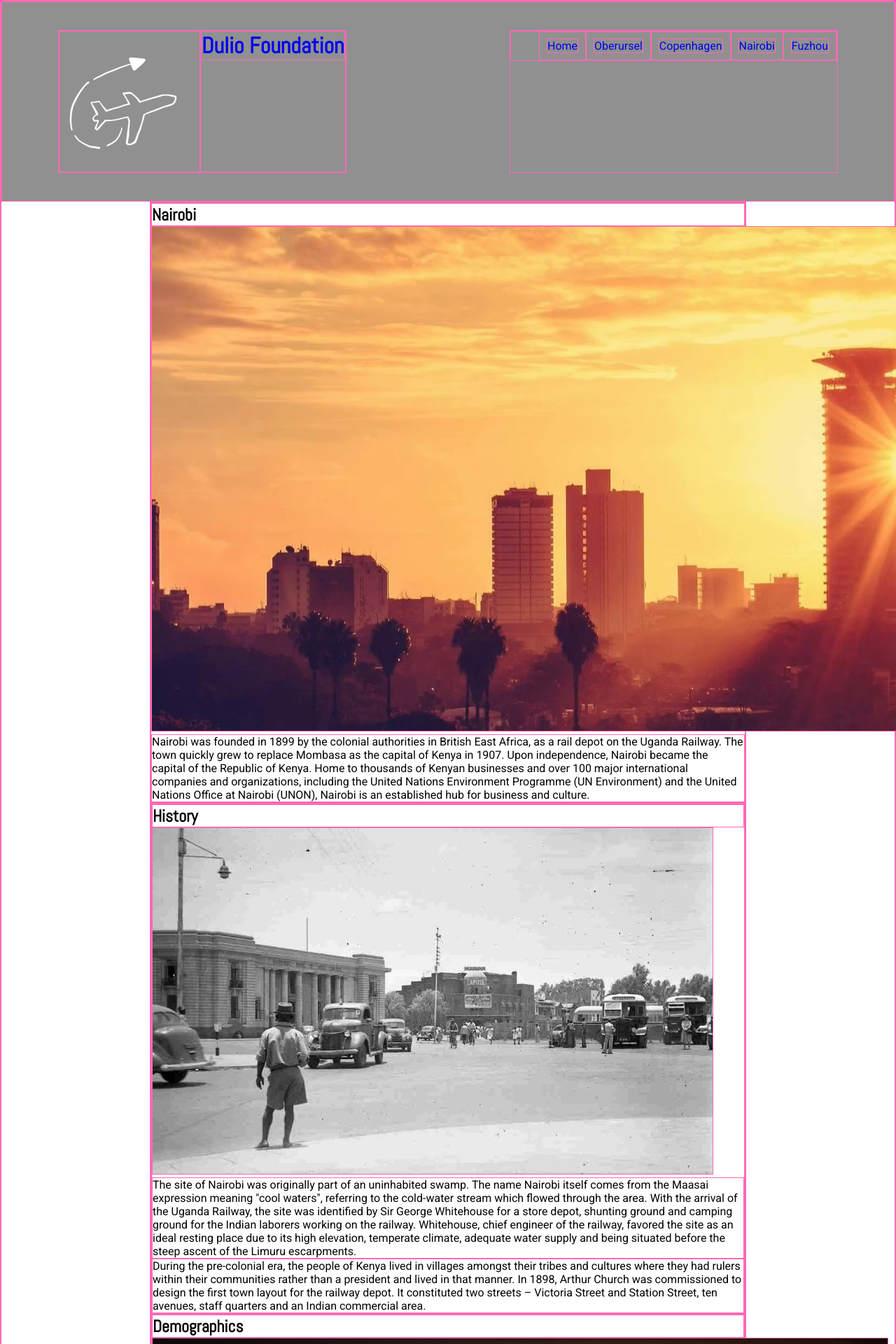
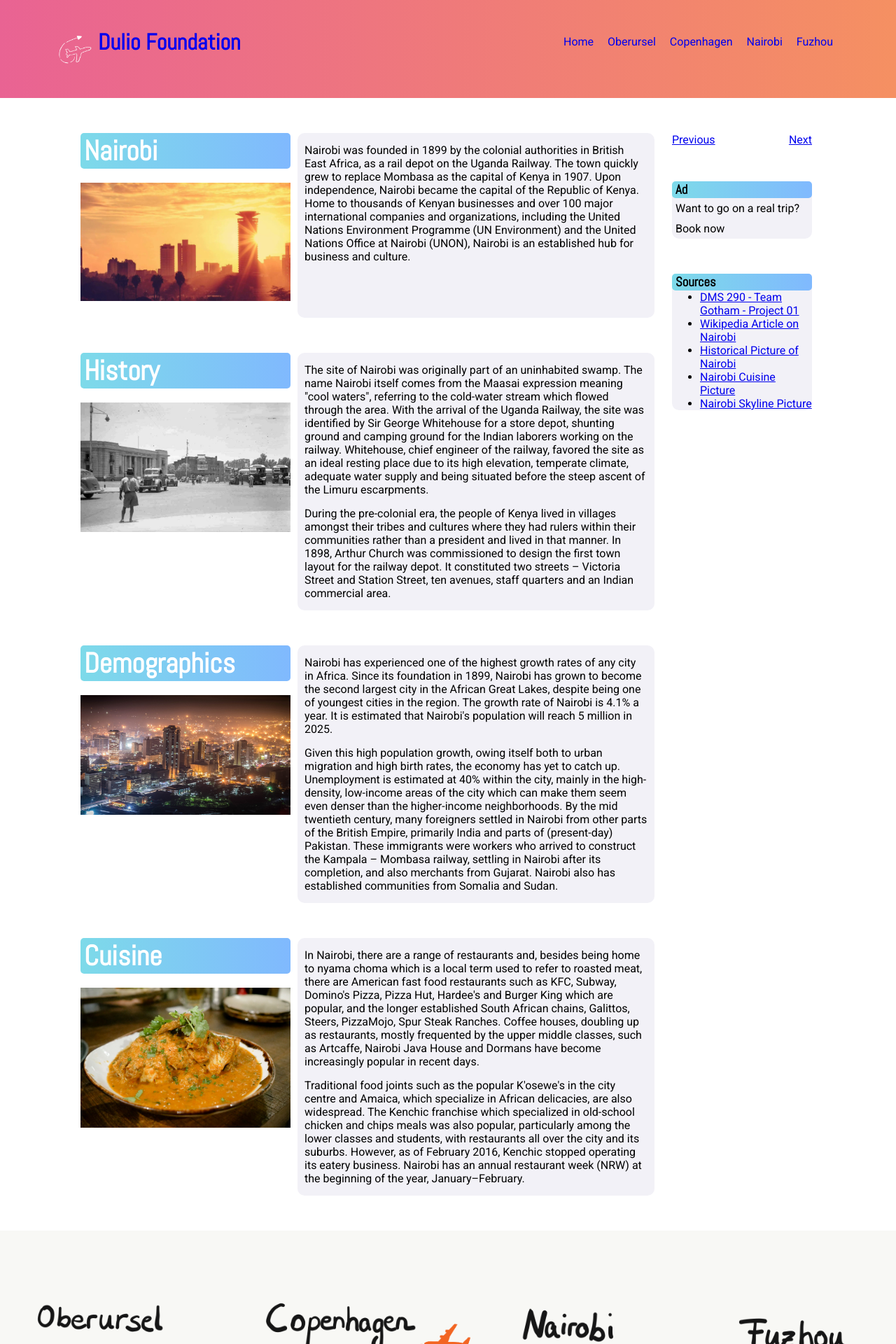
Before and after one commit to BMartin21900/Project02, a PHP site: page /nairobi.html in a window 1280 px wide; the page is wider, and only the part inside the window is pictured. Shown: the top 1920 px of that part at 70% size. Run offline with PHP 8.4, Linux system fonts and the light colour scheme.

Commit message:
revise layout + add color scheme

```diff
--- a/css/styles.css
+++ b/css/styles.css
@@ -1,18 +1,34 @@
 * {
 	font-family: "Roboto", sans-serif;
 	margin: 0;
-	border: 1px solid hotpink; /*only for work*/
+	/* border: 1px solid hotpink;  */
+	/*only for work*/
 }
 
 h1 a, h2, h3 {
 	font-family: "Abel", sans-serif;
 }
 
+h2{
+	color: white;
+	padding-left: 5px;
+	font-size: 40px;
+	background-image: linear-gradient(to right,#7ddae9, #80b9fe);
+	border-radius: 5px;
+}
+
+h3{
+	padding-left: 5px;
+	background-image: linear-gradient(to right,#7ddae9, #80b9fe);
+	border-radius: 5px;
+}
+
 /*Header styles-->*/
 header {
+	height: 60px;
 	display: flex;
 	justify-content: space-between;
-	background-color: #909090; /*change depending on final layout*/
+	background-image: linear-gradient(to right,#e96393, #f59062);
 	padding: 40px 80px;
 }
 
@@ -38,7 +54,7 @@ nav li {
 .container {
 	margin: 0 auto;
 	width: 90%;
-	max-width: 850px;
+	max-width: 1050px;
 }
 
 .subnavigation {
@@ -58,7 +74,7 @@ footer img {
 /*Styles for indexpage-->*/
 .indexpage {
 	font-family: "Abel", sans-serif;
-	background-image: url("../images/index_map.png");
+	background-image: url("../images/footer_map.png");
 	background-size: cover;
 	display: flex;
 	justify-content: space-between;
@@ -76,6 +92,54 @@ footer img {
 }
 #startbutton a { text-decoration: none; }
 /*<--Styles for indexpage*/
+
+#title>img {
+	padding: 20px 0px;
+	max-width: 300px;
+	object-fit: cover;
+  }
+
+section{
+	max-width: 830px;
+    margin: 50px 0px;
+	display: flex;
+}
+
+#title{
+	float: left;
+}
+
+#content{
+	margin: 0px 10px;
+	background-color: #f2f1f7;
+	border-radius: 10px;
+	float: right;
+}
+
+#content>p{
+	margin: 15px 10px;
+}
+
+#left{
+	float:left
+}
+
+aside{
+	margin: 50px 5px;
+	max-width: 200px;
+	float: right;
+}
+
+aside>section{
+	background-color: #f2f1f7;
+	border-radius: 10px;
+    display: flex;
+    flex-direction: column;
+}
+
+aside>section>p{
+	padding: 5px 5px;
+}
 
 
 
--- a/nairobi.html
+++ b/nairobi.html
@@ -32,18 +32,27 @@
   </header>
 
 	<main class = "container">
+    <div id="left">
       <section class="overview">
+        <div id="title">
           <h2>Nairobi</h2>
           <img class="shadow" src="images/nairobi_skyline.jpg" alt="Skyline of Nairobi">
+        </div>
+        <div id="content">
           <p>
             Nairobi was founded in 1899 by the colonial authorities in British East Africa, as a rail depot on the Uganda Railway. The town quickly grew to replace Mombasa as the capital of Kenya in 1907. Upon independence, Nairobi became the capital of the Republic of Kenya. Home to thousands of Kenyan businesses and over 100 major international companies and organizations, including the United Nations Environment Programme (UN Environment) and the United Nations Office at Nairobi (UNON), Nairobi is an established hub for business and culture.
           </p>
+        </div>
+
       </section>
 
       <article>
         <section>
+          <div id="title">
             <h2>History</h2>
             <img src="images/nairobi_history.jpg" alt="Historical Image of Nairobi">
+          </div>
+          <div id="content">
             <p>
               The site of Nairobi was originally part of an uninhabited swamp. The name Nairobi itself comes from the Maasai expression meaning "cool waters", referring to the cold-water stream which flowed through the area. With the arrival of the Uganda Railway, the site was identified by Sir George Whitehouse for a store depot, shunting ground and camping ground for the Indian laborers working on the railway. Whitehouse, chief engineer of the railway, favored the site as an ideal resting place due to its high elevation, temperate climate, adequate water supply and being situated before the steep ascent of the Limuru escarpments.
             </p>
@@ -51,11 +60,15 @@
             <p>
               During the pre-colonial era, the people of Kenya lived in villages amongst their tribes and cultures where they had rulers within their communities rather than a president and lived in that manner. In 1898, Arthur Church was commissioned to design the first town layout for the railway depot. It constituted two streets – Victoria Street and Station Street, ten avenues, staff quarters and an Indian commercial area.
             </p>
+          </div>
         </section>
 
         <section>
+          <div id="title">
             <h2>Demographics</h2>
             <img src="images/nairobi_night.jpg" alt="Skyline of Nairobi">
+          </div>
+          <div id="content">
             <p>
               Nairobi has experienced one of the highest growth rates of any city in Africa. Since its foundation in 1899, Nairobi has grown to become the second largest city in the African Great Lakes, despite being one of youngest cities in the region. The growth rate of Nairobi is 4.1% a year. It is estimated that Nairobi's population will reach 5 million in 2025.
             </p>
@@ -63,11 +76,15 @@
             <p>
               Given this high population growth, owing itself both to urban migration and high birth rates, the economy has yet to catch up. Unemployment is estimated at 40% within the city, mainly in the high-density, low-income areas of the city which can make them seem even denser than the higher-income neighborhoods. By the mid twentieth century, many foreigners settled in Nairobi from other parts of the British Empire, primarily India and parts of (present-day) Pakistan. These immigrants were workers who arrived to construct the Kampala – Mombasa railway, settling in Nairobi after its completion, and also merchants from Gujarat. Nairobi also has established communities from Somalia and Sudan.
             </p>
+          </div>
         </section>
 
         <section>
+          <div id="title">
             <h2>Cuisine</h2>
             <img src="images/nairobi_cuisine.jpg" alt="Dish from Nairobi">
+          </div>
+          <div id="content">
             <p>
               In Nairobi, there are a range of restaurants and, besides being home to nyama choma which is a local term used to refer to roasted meat, there are American fast food restaurants such as KFC, Subway, Domino's Pizza, Pizza Hut, Hardee's and Burger King which are popular, and the longer established South African chains, Galittos, Steers, PizzaMojo, Spur Steak Ranches. Coffee houses, doubling up as restaurants, mostly frequented by the upper middle classes, such as Artcaffe, Nairobi Java House and Dormans have become increasingly popular in recent days.
             </p>
@@ -75,18 +92,30 @@
             <p>
               Traditional food joints such as the popular K'osewe's in the city centre and Amaica, which specialize in African delicacies, are also widespread. The Kenchic franchise which specialized in old-school chicken and chips meals was also popular, particularly among the lower classes and students, with restaurants all over the city and its suburbs. However, as of February 2016, Kenchic stopped operating its eatery business. Nairobi has an annual restaurant week (NRW) at the beginning of the year, January–February.
             </p>
+          </div>
         </section>
 
       </article>
+    </div>
+
 		<aside>
+      <div class="subnavigation">
+        <div class="previous">
+          <a href="copenhagen.html">Previous</a>
+        </div>
+        <div class="next">
+          <a href="fuzhou.html">Next</a>
+        </div>
+      </div>
+
 			<section class="ads">
-				<h2>Ad</h2>
+				<h3>Ad</h3>
 				<p>Want to go on a real trip?</p>
 				<p>Book now</p>
 			</section>
 
 			<section class="sources">
-				<h2>Sources</h2>
+				<h3>Sources</h3>
 				<ul>
           <li><a href="https://asaid.digitalscholar.rochester.edu/Project1/copenhagen.html" target="_blank">DMS 290 - Team Gotham - Project 01</a></li>
 					<li><a href="https://en.wikipedia.org/wiki/Nairobi" target="_blank">Wikipedia Article on Nairobi</a></li>
@@ -97,14 +126,7 @@
 			</section>
 		</aside>
 
-    <div class="subnavigation">
-      <div class="previous">
-        <a href="copenhagen.html">Previous</a>
-      </div>
-      <div class="next">
-        <a href="fuzhou.html">Next</a>
-      </div>
-    </div>
+
 
 	</main><!-- (container)-->
 
```
Also changed, not shown: copenhagen.html (+32 -11 lines), fuzhou.html (+28 -8 lines), oberursel.html (+39 -8 lines). Lines whose indentation alone changed are shown as unchanged.
